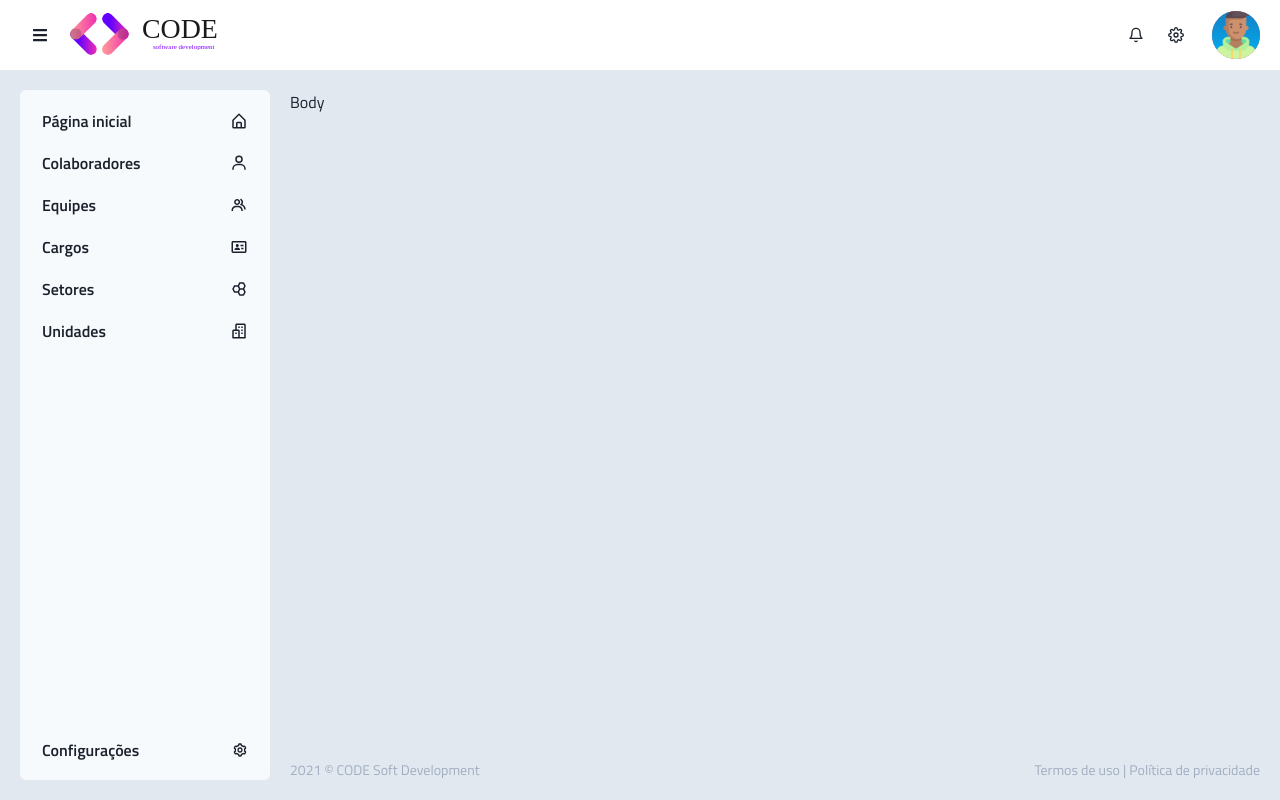
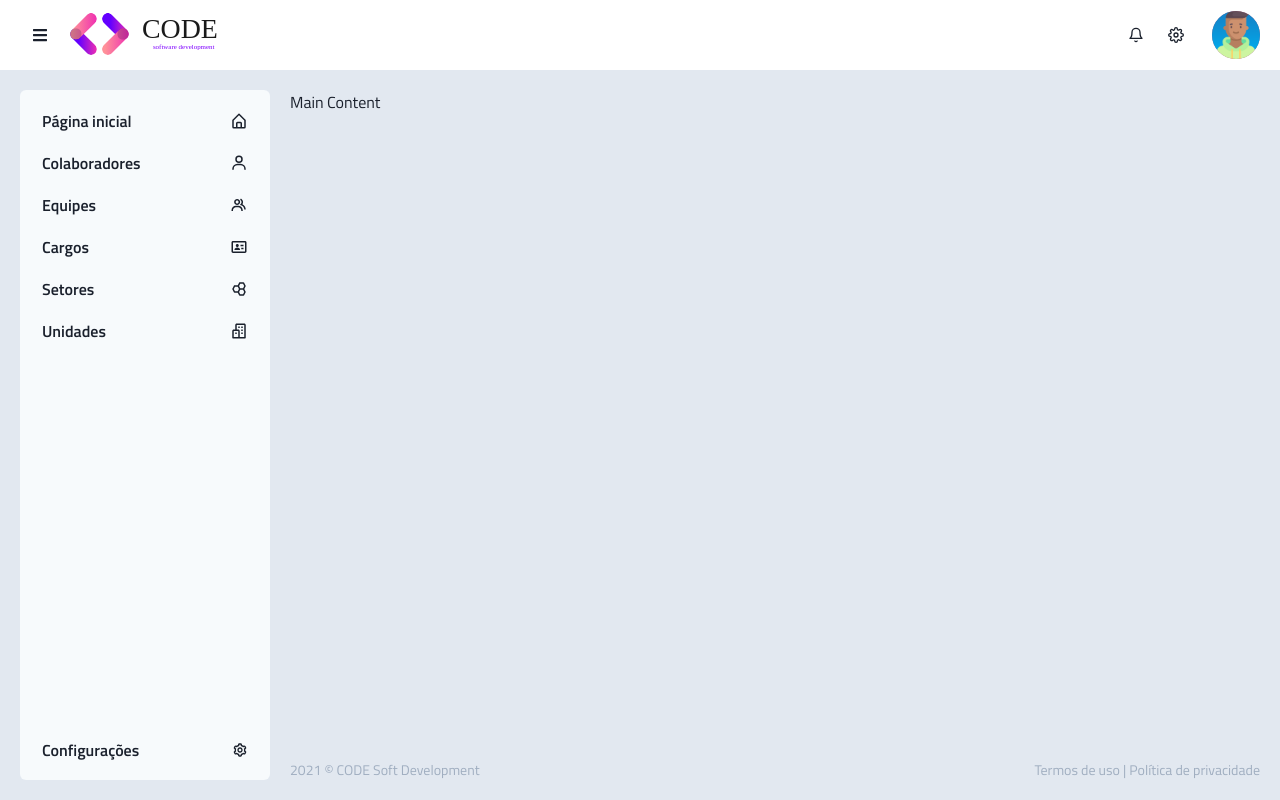
Before and after one commit to cenarioweb/nextjs-boilerplate, a Next.js app: page /dashboard in a window 1280 px wide. Built offline with nearby package versions, Linux system fonts and the light colour scheme.

Commit message:
Refactoring the Dashboard components

```diff
--- a/src/components/AppLayout/Header/index.tsx
+++ b/src/components/AppLayout/Header/index.tsx
@@ -8,7 +8,13 @@ import logoImg from '../../../assets/images/logo-light-color-mode.svg';
 
 const Header: React.FC = () => {
   return (
-    <Flex dir="row" align="center" justify="space-between" height="70px">
+    <Flex
+      dir="row"
+      align="center"
+      justify="space-between"
+      height="70px"
+      bgColor="white"
+    >
       <Flex dir="row" align="center" padding="0 0 0 20px">
         <IconButton aria-label="Menu" variant="ghost" icon={<FaBars />} />
         <Box margin="0 0 0 10px" lineHeight="1">
--- a/src/components/AppLayout/index.ts
+++ /dev/null
@@ -1,5 +0,0 @@
-import Header from './Header';
-import Navbar from './Navbar';
-import Footer from './Footer';
-
-export { Header, Navbar, Footer };
--- /dev/null
+++ b/src/components/AppLayout/index.tsx
@@ -0,0 +1,34 @@
+import React from 'react';
+import { Grid, GridItem } from '@chakra-ui/react';
+
+import Header from './Header';
+import Navbar from './Navbar';
+import Footer from './Footer';
+
+const AppLayout: React.FC = ({ children }) => {
+  return (
+    <Grid
+      w="100vw"
+      h="100vh"
+      templateRows="70px 1fr auto"
+      templateColumns="auto 1fr"
+      bgColor="gray.200"
+    >
+      <GridItem colSpan={2}>
+        <Header />
+      </GridItem>
+
+      <GridItem alignSelf="stretch" rowSpan={2}>
+        <Navbar />
+      </GridItem>
+
+      <GridItem padding="20px 20px 20px 10px">{children}</GridItem>
+
+      <GridItem>
+        <Footer />
+      </GridItem>
+    </Grid>
+  );
+};
+
+export default AppLayout;
--- a/src/pages/dashboard.tsx
+++ b/src/pages/dashboard.tsx
@@ -1,38 +1,16 @@
 import React from 'react';
 import Head from 'next/head';
-import { Grid, GridItem } from '@chakra-ui/react';
+import AppLayout from '../components/AppLayout';
 
-import { Header, Navbar, Footer } from '../components/AppLayout';
-
-const Home: React.FC = () => {
+const Dashboard: React.FC = () => {
   return (
     <>
       <Head>
         <title>Dashboard</title>
       </Head>
-      <Grid
-        w="100vw"
-        h="100vh"
-        templateRows="70px 1fr auto"
-        templateColumns="auto 1fr"
-        bgColor="gray.200"
-      >
-        <GridItem bgColor="white" colSpan={2}>
-          <Header />
-        </GridItem>
-
-        <GridItem alignSelf="stretch" rowSpan={2}>
-          <Navbar />
-        </GridItem>
-
-        <GridItem padding="20px 20px 20px 10px">Body</GridItem>
-
-        <GridItem>
-          <Footer />
-        </GridItem>
-      </Grid>
+      <AppLayout>Main Content</AppLayout>
     </>
   );
 };
 
-export default Home;
+export default Dashboard;
```
